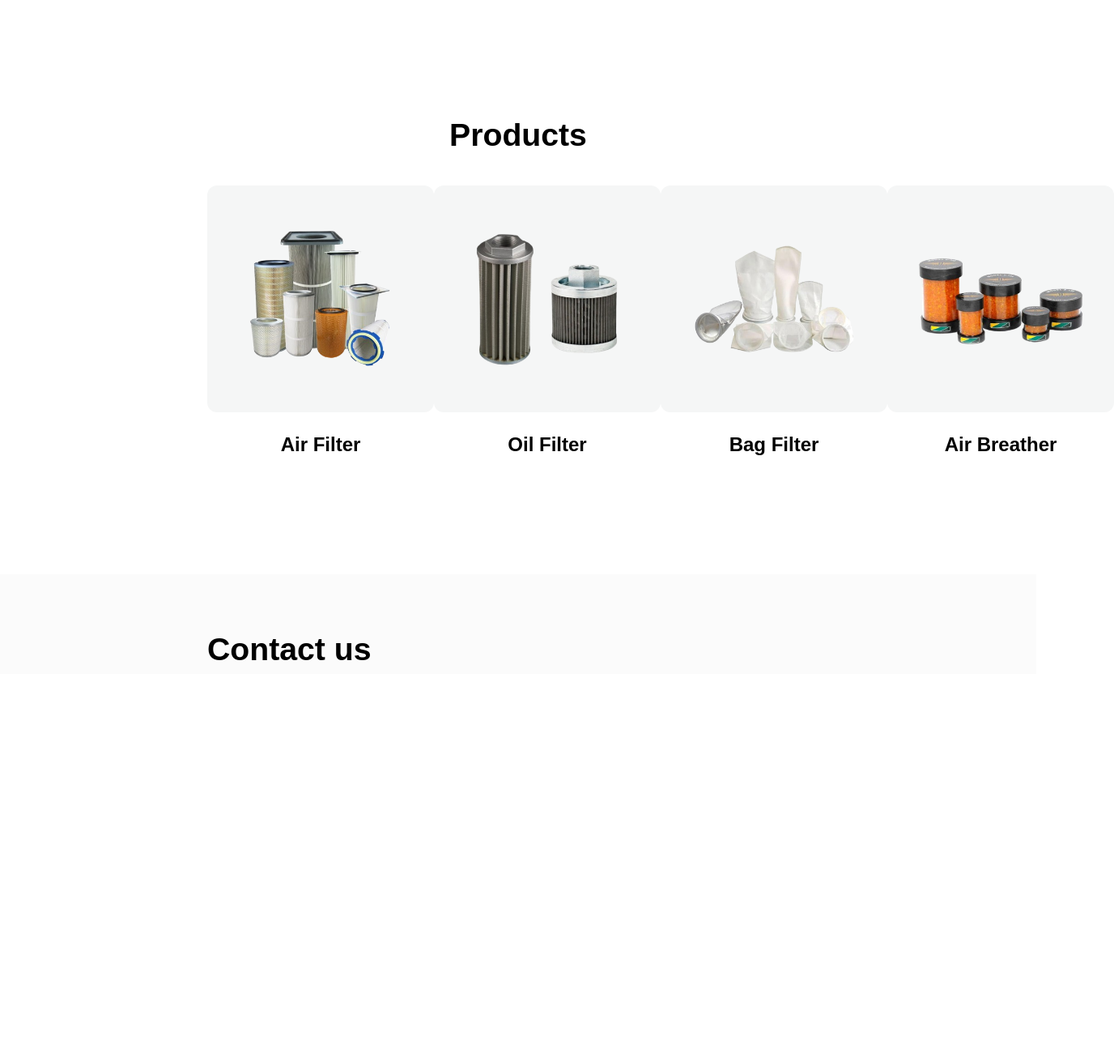
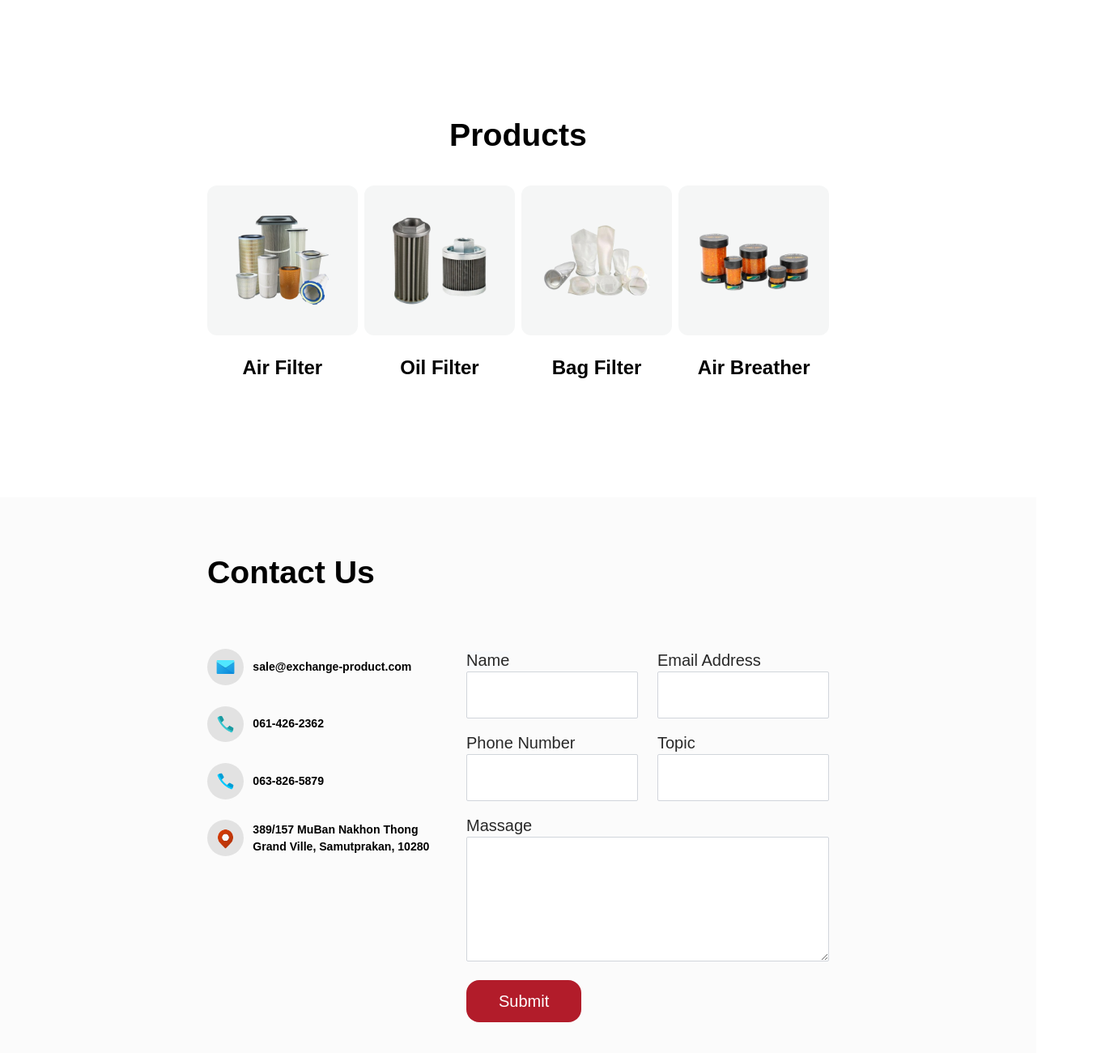
Before and after one commit to Nuttanun12/Exchange-Web, a website: page dist/index.html in a window 1280 px wide. Shown: the part 1412-2712 px from the top of the page at 81% size, 1376 px wide, since content can reach past the window. Before the commit the page ends 2244 px from the top, so only its background shows below. Drawn offline with Linux system fonts and the light colour scheme; a web font is replaced by a local one.

Commit message:
Contact us in Home page

```diff
--- a/dist/index.html
+++ b/dist/index.html
@@ -10,13 +10,15 @@
 
   <link rel="preconnect" href="https://fonts.googleapis.com">
   <link rel="preconnect" href="https://fonts.gstatic.com" crossorigin>
-  <link href="https://fonts.googleapis.com/css2?family=IBM+Plex+Sans+Thai:wght@100;200;300;400;500;600;700&family=IBM+Plex+Sans:ital,wght@0,100;0,200;0,300;0,400;0,500;0,600;0,700;1,100;1,200;1,300;1,400;1,500;1,600;1,700&family=Roboto:ital,wght@0,100;0,300;0,400;0,500;0,700;0,900;1,100;1,300;1,400;1,500;1,700;1,900&display=swap" rel="stylesheet">
+  <link
+    href="https://fonts.googleapis.com/css2?family=IBM+Plex+Sans+Thai:wght@100;200;300;400;500;600;700&family=IBM+Plex+Sans:ital,wght@0,100;0,200;0,300;0,400;0,500;0,600;0,700;1,100;1,200;1,300;1,400;1,500;1,600;1,700&family=Roboto:ital,wght@0,100;0,300;0,400;0,500;0,700;0,900;1,100;1,300;1,400;1,500;1,700;1,900&display=swap"
+    rel="stylesheet">
 </head>
 
 <body class="font-IbmPlexSansThai flex justify-center">
 
 
-  <nav class="bg-white border-gray-200 fixed w-full h-[7.5vh] opacity-98 border border-b-gray-300 pl-[20vw]">
+  <nav class="bg-white border-gray-200 w-full h-[7.5vh] opacity-98 border border-b-gray-300 pl-[20vw] fixed z-50">
 
     <div class="flex w-[60vw] h-[7.5vh] items-center justify-between">
       <a href="https://flowbite.com/" class="flex items-center space-x-3 rtl:space-x-reverse">
@@ -26,22 +28,19 @@
         <ul
           class="font-medium flex flex-col p-4 md:p-0 mt-4 border border-gray-100 rounded-lg bg-gray-50 md:flex-row md:space-x-10 rtl:space-x-reverse md:mt-0 md:border-0 md:bg-white items-center">
           <li>
-            <a href="#"
-              class="block py-2 px-3 text-gray-900 rounded  font-bold md:p-0 text-sm">Home</a>
+            <a href="#" class="block py-2 px-3 text-gray-900 rounded  font-bold md:p-0 text-sm">Home</a>
           </li>
           <li>
-            <a href="#"
-              class="block py-2 px-3 text-gray-900 rounded  font-bold md:p-0 text-sm">About
+            <a href="#" class="block py-2 px-3 text-gray-900 rounded  font-bold md:p-0 text-sm">About
               us</a>
           </li>
           <li>
-            <a href="#"
-              class="block py-2 px-3 text-gray-900 rounded  font-bold md:p-0 text-sm">Products
+            <a href="#" class="block py-2 px-3 text-gray-900 rounded  font-bold md:p-0 text-sm">Products
             </a>
           </li>
 
           <li>
-            <button class="bg-[#242424] rounded-full px-8 hover:bg-[#686666] py-[0.35rem]">
+            <button class="bg-[#242424] rounded-full px-8 hover:bg-[#686666] py-[0.35rem] duration-300">
               <a href="#"
                 class="block  text-white rounded hover:bg-gray-100 md:hover:bg-transparent font-semibold text-sm">Contact
                 us
@@ -65,14 +64,12 @@
           <p class="mt-1 text-[3.8vw] font-bold">
             All kinds of Filter
           </p>
-          <p class="pt-0- text-base font-normal text-[0.85vw]">
-            พวกเราเชี่ยวชาญในเรื่องไส้กรองทุกรูปแบบ ยกตัวอย่างเช่น
-          </p>
-          <p class="pt-0 text-base font-normal text-[0.85vw]">
-            ไส้กรองอากาศ, ไส้กรองเครื่องจักร, ไส้กรองอุตสาหกรรม
+          <p class="pt-0- text-base font-medium text-[0.85vw]">
+            พวกเราเชี่ยวชาญในเรื่องไส้กรองทุกรูปแบบ ยกตัวอย่างเช่น <br>ไส้กรองอากาศ, ไส้กรองเครื่องจักร,
+            ไส้กรองอุตสาหกรรม
           </p>
           <div class="pt-12 flex space-x-6">
-            <button class="bg-[#b21c2a] rounded-xl px-8 hover:bg-[#D45561] ">
+            <button class="bg-[#b21c2a] rounded-xl px-8 hover:bg-[#D45561] duration-300">
               <a href="#" class="block py-2 px-3 text-white rounded  font-normal text-[1rem]">
                 Contact us
               </a>
@@ -111,7 +108,7 @@
           </div>
           <div class="bg-[#f2f2f3] w-[375px] h-[250px] rounded-3xl flex flex-col items-center">
             <img src="../material/replacement_icon.png" alt="Replacement icon" class="mt-9 h-[60px] w-[60px]">
-            <p class="text-[1.4rem] font-bold mt-5">Replacement & Made to order</p>
+            <p class="text-[1.4rem] font-bold mt-5">Replacement</p>
             <p class="mt-4 text-[1rem]">mountains, far from the countries</p>
             <p class="text-[1rem]">Far far away, behind the world</p>
           </div>
@@ -134,25 +131,25 @@
       <p class="text-center text-[2.45rem] font-bold mt-36">Products</p>
       <div class="w-[60vw] flex justify-between mt-8">
         <div class="flex flex-col items-center">
-          <div class="bg-[#f5f6f6] w-[280px] h-[280px] hover:scale-105 duration-300 rounded-xl flex items-center">
+          <div class="bg-[#f5f6f6] w-[14.5vw] h-[14.5vw] hover:scale-105 duration-300 rounded-xl flex items-center">
             <img src="../material/product_air_filter.png" alt="Air Filter">
           </div>
           <p class="font-semibold text-2xl mt-6">Air Filter</p>
         </div>
         <div class="flex flex-col items-center">
-          <div class="bg-[#f5f6f6] w-[280px] h-[280px] hover:scale-105 duration-300 rounded-xl flex items-center">
+          <div class="bg-[#f5f6f6] w-[14.5vw] h-[14.5vw] hover:scale-105 duration-300 rounded-xl flex items-center">
             <img src="../material/product_oil_filter.png" alt="Oil Filter">
           </div>
           <p class="font-semibold text-2xl mt-6">Oil Filter</p>
         </div>
         <div class="flex flex-col items-center">
-          <div class="bg-[#f5f6f6] w-[280px] h-[280px] hover:scale-105 duration-300 rounded-xl flex items-center">
+          <div class="bg-[#f5f6f6] w-[14.5vw] h-[14.5vw] hover:scale-105 duration-300 rounded-xl flex items-center">
             <img src="../material/product_bag_filter.png" alt="Bag Filter">
           </div>
           <p class="font-semibold text-2xl mt-6">Bag Filter</p>
         </div>
         <div class="flex flex-col items-center">
-          <div class="bg-[#f5f6f6] w-[280px] h-[280px] hover:scale-105 duration-300 rounded-xl flex items-center">
+          <div class="bg-[#f5f6f6] w-[14.5vw] h-[14.5vw] hover:scale-105 duration-300 rounded-xl flex items-center">
             <img src="../material/product_air_breather.png" alt="Air Breather">
           </div>
           <p class="font-semibold text-2xl mt-6">Air Breather</p>
@@ -162,8 +159,66 @@
 
     <div class="w-full bg-[#fbfbfb] flex justify-center">
       <div class="w-[60vw] flex flex-col">
-        <div>
-          <p class="text-[2.45rem] font-bold mt-16">Contact us</p>
+        <p class="text-[2.45rem] font-bold mt-16 mb-16">Contact Us</p>
+        <div class="flex mb-32">
+          <div class="w-[25vw] flex flex-col space-y-[2vw]">
+            <div class="flex items-center space-x-[0.9vw]">
+              <div class="h-[3.5vw] w-[3.5vw] bg-[#e2e2e2] rounded-full flex justify-center items-center">
+                <img src="../material/icon_mail.png" alt="Mail icon" class="h-[2vw]">
+              </div>
+              <p class="text-[1.1vw] font-bold">sale@exchange-product.com</p>
+            </div>
+            <div class="flex items-center space-x-[0.9vw]">
+              <div class="h-[3.5vw] w-[3.5vw] bg-[#e2e2e2] rounded-full flex justify-center items-center">
+                <img src="../material/icon_phone_green.png" alt="Phone icon" class="h-[2vw]">
+              </div>
+              <p class="text-[1.1vw] font-bold">061-426-2362</p>
+            </div>
+            <div class="flex items-center space-x-[0.9vw]">
+              <div class="h-[3.5vw] w-[3.5vw] bg-[#e2e2e2] rounded-full flex justify-center items-center">
+                <img src="../material/icon_phone_blue.png" alt="Phone icon" class="h-[2vw]">
+              </div>
+              <p class="text-[1.1vw] font-bold">063-826-5879 </p>
+            </div>
+            <div class="flex items-center space-x-[0.9vw]">
+              <div class="h-[3.5vw] w-[3.5vw] bg-[#e2e2e2] rounded-full flex justify-center items-center">
+                <img src="../material/icon_location.png" alt="Location icon" class="h-[2vw]">
+              </div>
+              <p class="text-[1.1vw] font-bold">389/157 MuBan Nakhon Thong <br>Grand Ville, Samutprakan, 10280</p>
+            </div>
+          </div>
+          <div class=" w-[35vw] h-full">
+            <form action="" class="grid grid-cols-2 gap-4 gap-x-6">
+              <div>
+                <label for="Name" class="text-xl text-[#282828] font-medium bg-slate-50">Name</label><br>
+                <input type="text" name="Name"
+                  class="bg-white border border-gray-300 rounded-sm text-2xl text-gray-700 p-3 w-full">
+              </div>
+              <div>
+                <label for="Email" class="text-xl text-[#282828] font-medium">Email Address</label><br>
+                <input type="text" name="Email"
+                  class="bg-white border border-gray-300 rounded-sm text-2xl text-gray-700 p-3 w-full">
+              </div>
+              <div>
+                <label for="Phone" class="text-xl text-[#282828] font-medium">Phone Number</label><br>
+                <input type="text" name="Phone"
+                  class="bg-white border border-gray-300 rounded-sm text-2xl text-gray-700 p-3 w-full">
+              </div>
+              <div>
+                <label for="Topic" class="text-xl text-[#282828] font-medium">Topic</label><br>
+                <input type="text" name="Topic"
+                  class="bg-white border border-gray-300 rounded-sm text-2xl text-gray-700 p-3 w-full">
+              </div>
+              <div class="col-span-2">
+                <label for="Massage" class="text-xl text-[#282828] font-medium">Massage</label><br>
+                <textarea name="Massage" rows="4"
+                  class="bg-white border border-gray-300 rounded-sm text-2xl text-gray-700 p-3 w-full"></textarea>
+              </div>
+              <div>
+                <input type="submit" value="Submit" class="text-white text-xl font-medium bg-[#b21c2a] rounded-2xl px-10 py-3 hover:bg-[#D45561] duration-300">
+              </div>
+            </form>
+          </div>
         </div>
       </div>
     </div>
```
Also changed, not shown: dist/style.css, material/icon_location.png (added), material/icon_mail.png (added), material/icon_phone_blue.png (added), material/icon_phone_green.png (added).
